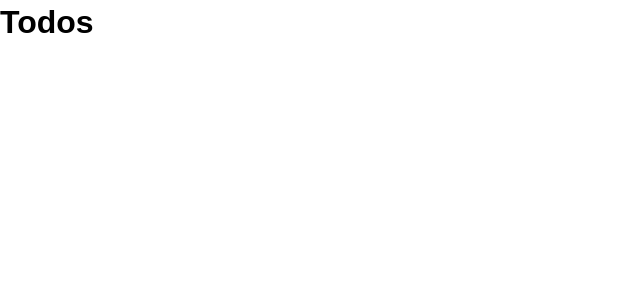
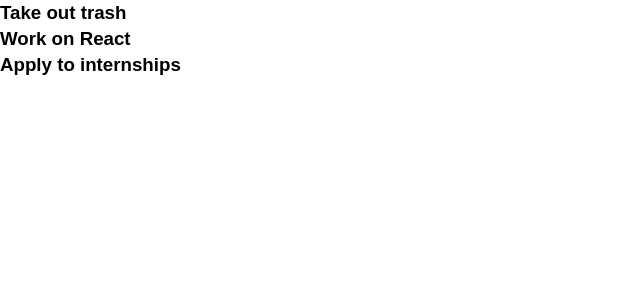
Before and after one commit to BenPetroskyBellevueCollege/react-to-do, a React (Create React App) app: page / in a window 1280 px wide. Shown: the top 300 px of the page, without its empty margins (0-640 px from the left). Built offline with nearby package versions, Linux system fonts and the light colour scheme.

Commit message:
Passes state to Todos Component
renders the title of each todo item by mapping the todos array in the Todos Component

```diff
--- a/src/App.js
+++ b/src/App.js
@@ -32,12 +32,12 @@
 
 
   render(){
-    console.log(this.state.todos);
+
     return (
 
       <div className="App">
 
-        <Todos />
+        <Todos todos = {this.state.todos}/>
       </div>
     );
 
--- a/src/components/Todos.js
+++ b/src/components/Todos.js
@@ -3,11 +3,10 @@
 class Todos extends Component {
 
     render(){
-        return (
-            <div >
-              <h1>Todos</h1>
-            </div>
-          );
+        console.log(this.props.todos)
+        return this.props.todos.map((todo) => (
+        <h3> { todo.title } </h3>
+          ));
 
     }
 
```
Also changed, not shown: 1 other file (tests, documents, lock files or other folders).
